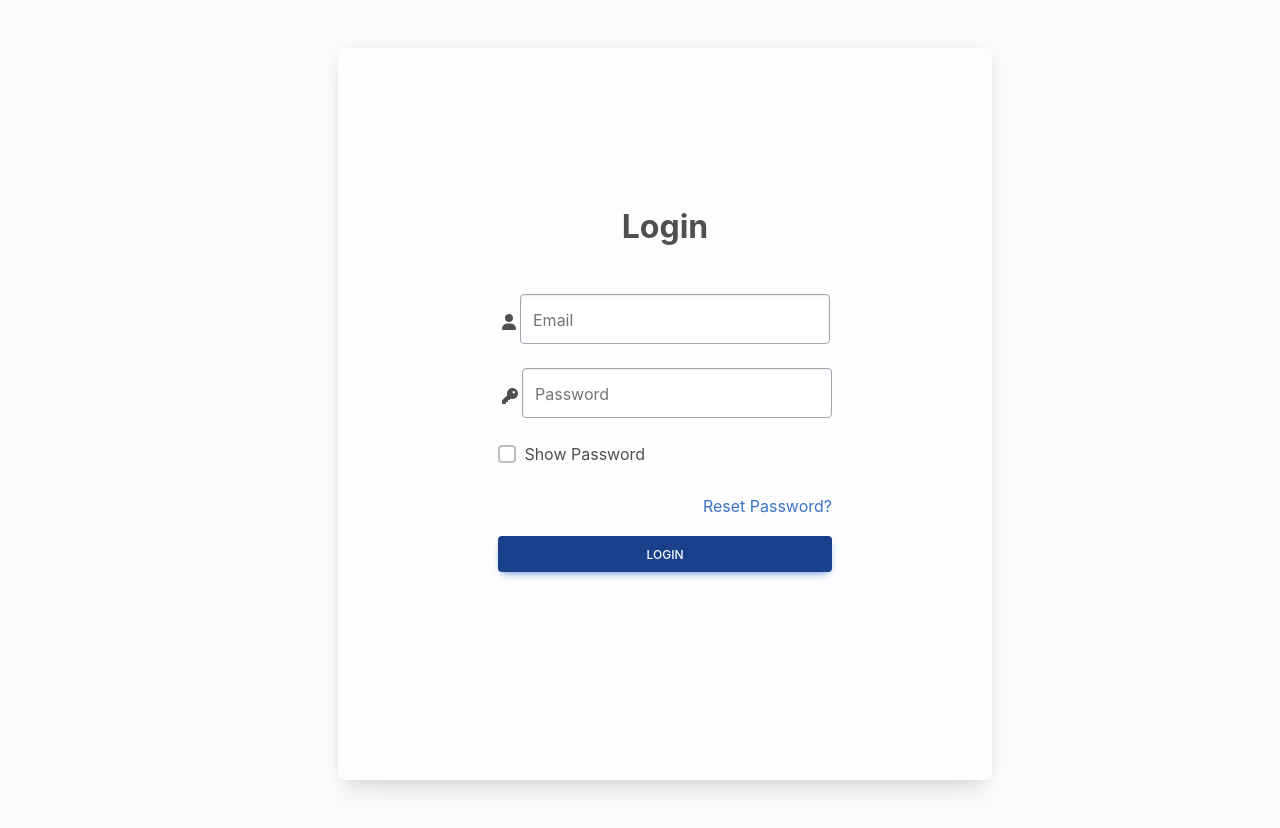
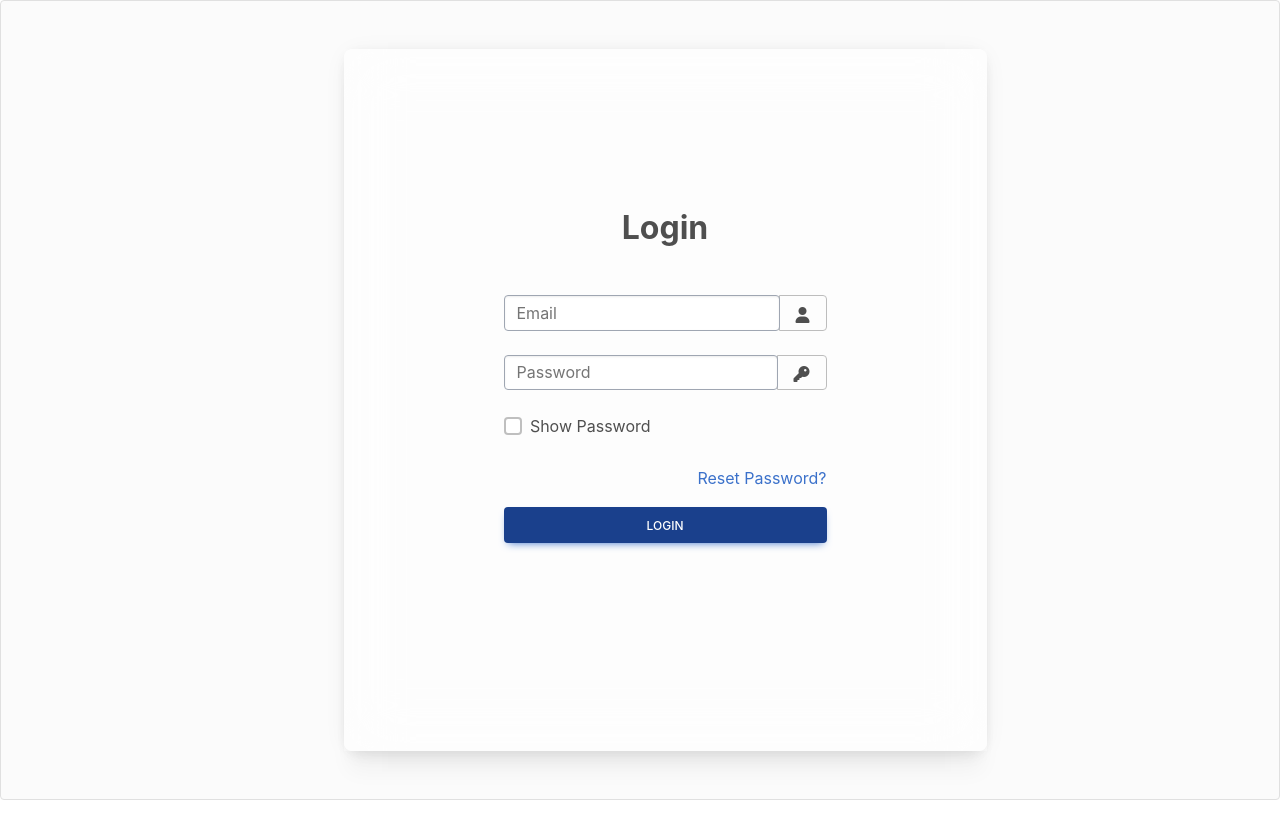
Before and after one commit to D-Grow-tn/d-grow-platform, a React (Create React App) app in the folder back-office/: page /loginAdmin in a window 1280 px wide. After the commit the page ends 800 px from the top, so only its background shows below. Built offline with nearby package versions, Linux system fonts and the light colour scheme.

Commit message:
finsh task

```diff
--- a/back-office/src/componets/CastomForm.js
+++ b/back-office/src/componets/CastomForm.js
@@ -12,7 +12,6 @@ import {
 } from "mdb-react-ui-kit";
 import { Button } from "react-bootstrap";
 import { Link } from "react-router-dom";
-
 import "../css/LoginAdmin.css";
 import CastomInput from "./CastomInput";
 function CastomForm({ Name, ButtonName, onClick }) {
@@ -21,7 +20,7 @@ function CastomForm({ Name, ButtonName, onClick }) {
     setShowPassword(!showPassword);
   };
   return (
-    <div className="bg-light ">
+    <div className="bg-light  border rounded  ">
       <MDBContainer
         fluid
         className="d-flex justify-content-center align-items-start "
@@ -45,7 +44,7 @@ function CastomForm({ Name, ButtonName, onClick }) {
                     <CastomInput
                       placeholder="Email"
                       type="email"
-                      label="user"
+                      icon="fa-solid fa-user p-1 mt-1"
                     />
 
                     <div className="d-flex justify-content-end my-3">
@@ -65,12 +64,12 @@ function CastomForm({ Name, ButtonName, onClick }) {
                     <CastomInput
                       placeholder="Email"
                       type="email"
-                      label="user"
+                      icon="fa-solid fa-user p-1 mt-1"
                     />
                     <CastomInput
                       placeholder="Password"
                       type={showPassword ? "text" : "password"}
-                      label="key"
+                      icon="fa-solid fa-key p-1 mt-1"
                     />
                     <div className="d-flex  mb-4">
                       <MDBCheckbox
@@ -91,12 +90,12 @@ function CastomForm({ Name, ButtonName, onClick }) {
                   <>
                     <CastomInput
                       placeholder="New password"
-                      label="key"
+                      icon="fa-solid fa-key p-1 mt-1"
                       type={showPassword ? "text" : "password"}
                     />
                     <CastomInput
                       placeholder="Confirm New password"
-                      label="key"
+                      icon="fa-solid fa-key p-1 mt-1"
                       type={showPassword ? "text" : "password"}
                     />
 
--- a/back-office/src/componets/CastomInput.js
+++ b/back-office/src/componets/CastomInput.js
@@ -1,18 +1,24 @@
-import React from 'react'
+import React from "react";
 
-function CastomInput({ placeholder, type, label }) {
+function CastomInput({ placeholder, type, label, icon }) {
   return (
     <div className="input d-flex align-items-start">
-      <label>
-        <i className={`fa-solid fa-${label} p-1 mt-3`}></i>
-      </label>
-      <input
-        placeholder={placeholder}
-        className="mb-4 border border-secondary rounded form-control form-control-lg custom-height"
-        type={type}
-      />
+      <label>{label}</label>
+      <div className="input-group ">
+
+        <input
+          placeholder={placeholder}
+          className="mb-4 border border-secondary rounded form-control form-control-lg custom-height"
+          type={type}
+        />
+         {icon && (
+          <span className="input-group-text">
+            <i className={icon}></i>
+          </span>
+        )}
+      </div>
     </div>
-  )
+  );
 }
 
-export default CastomInput
+export default CastomInput;
```
